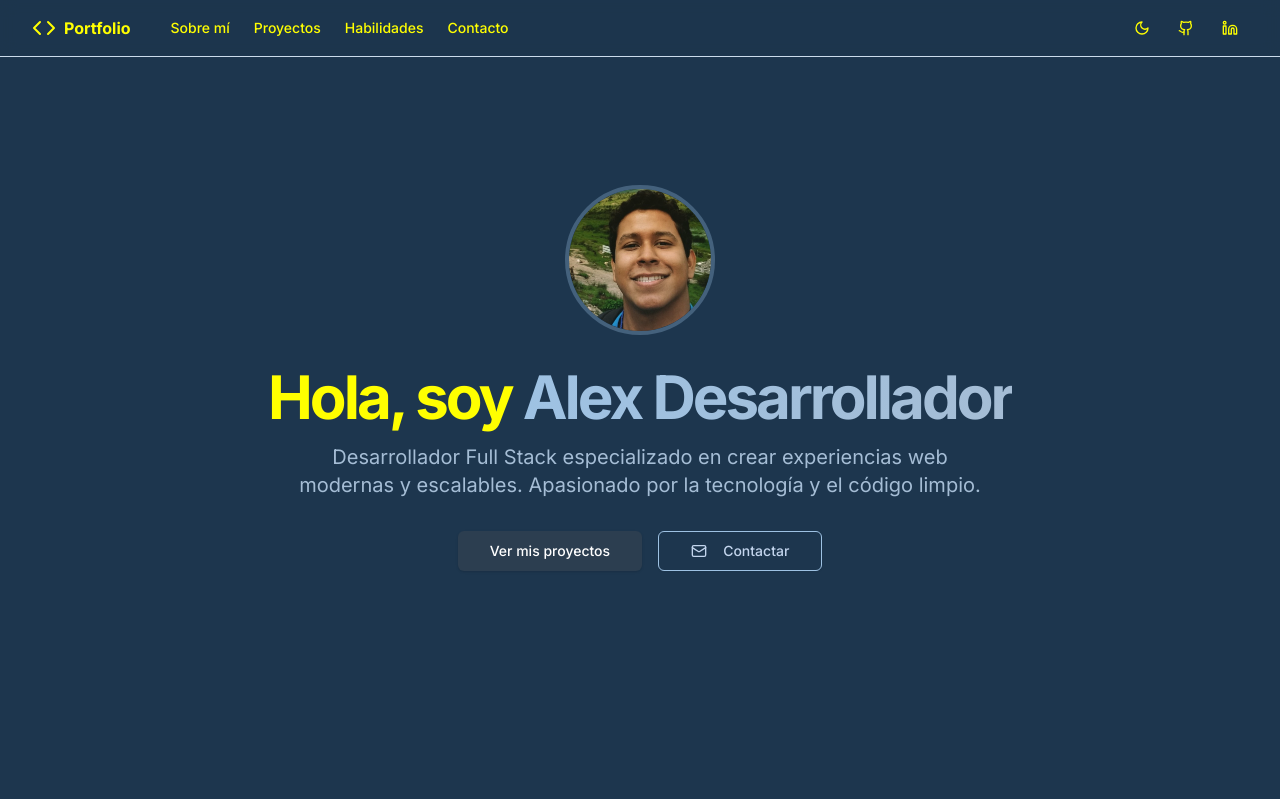
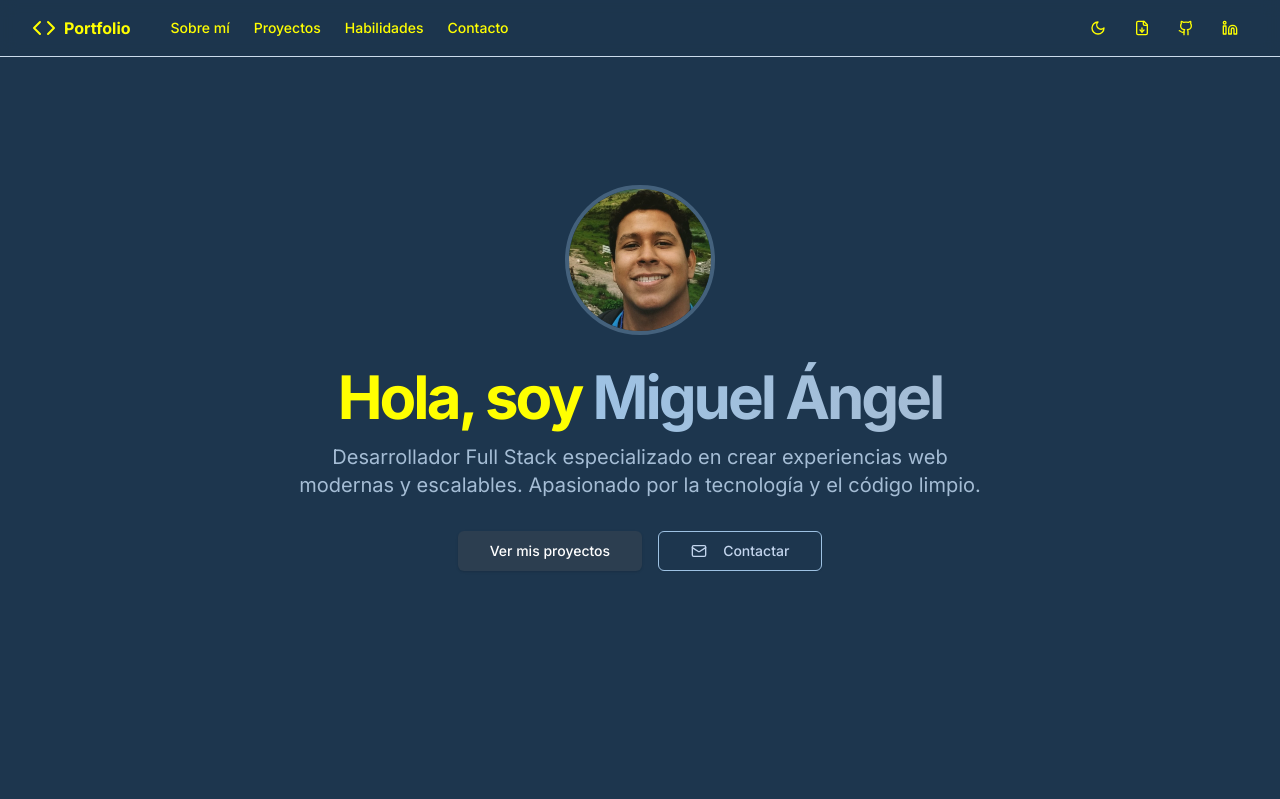
Before and after one commit to MikeGsus/mikegsus.github.io, a Next.js app: page / in a window 1280 px wide. Shown: the top 799 px of the page. Built offline with nearby package versions, Linux system fonts and the light colour scheme.

Commit message:
feat: update portfolio with new CV link and personal details

```diff
--- a/app/page.tsx
+++ b/app/page.tsx
@@ -3,7 +3,7 @@
 import { Badge } from "@/components/ui/badge"
 import { Button } from "@/components/ui/button"
 import { Card, CardContent, CardDescription, CardHeader, CardTitle } from "@/components/ui/card"
-import { Github, Linkedin, Mail, ExternalLink, Code, Database, Globe, Smartphone } from "lucide-react"
+import { Github, Linkedin, Mail, ExternalLink, Code, Database, Globe, Smartphone, FileDown } from "lucide-react"
 import Image from "next/image"
 import Link from "next/link"
 import { ThemeToggle } from "@/components/theme-toggle"
@@ -37,13 +37,19 @@ export default function Portfolio() {
           <div className="flex flex-1 items-center justify-end space-x-2">
             <ThemeToggle />
             <Button variant="ghost" size="icon" asChild>
-              <Link href="https://github.com" target="_blank">
+              <Link href="https://drive.google.com/file/d/1iKA6exN48q5wZM2cXD4ze8QIm6kApst3/view?usp=drive_link" target="_blank">
+                <FileDown className="h-4 w-4" />
+                <span className="sr-only">CV</span>
+              </Link>
+            </Button>
+            <Button variant="ghost" size="icon" asChild>
+              <Link href="https://github.com/MikeGsus" target="_blank">
                 <Github className="h-4 w-4" />
                 <span className="sr-only">GitHub</span>
               </Link>
             </Button>
             <Button variant="ghost" size="icon" asChild>
-              <Link href="https://linkedin.com" target="_blank">
+              <Link href="https://www.linkedin.com/in/miguelgsus/" target="_blank">
                 <Linkedin className="h-4 w-4" />
                 <span className="sr-only">LinkedIn</span>
               </Link>
@@ -70,7 +76,7 @@ export default function Portfolio() {
               <h1 className="text-4xl font-bold tracking-tighter sm:text-5xl md:text-6xl">
                 Hola, soy{" "}
                 <span className="bg-gradient-to-r from-accent-400 to-secondary-300 bg-clip-text text-transparent">
-                  Alex Desarrollador
+                  Miguel Ángel
                 </span>
               </h1>
               <p className="mx-auto max-w-[700px] text-lg text-muted-foreground md:text-xl">
@@ -252,19 +258,25 @@ export default function Portfolio() {
             </p>
             <div className="flex flex-col sm:flex-row gap-4 justify-center">
               <Button size="lg" asChild>
-                <Link href="mailto:alex@ejemplo.com">
+                <Link href="mailto:mike08ahj@hotmail.com">
                   <Mail className="mr-2 h-4 w-4" />
-                  alex@ejemplo.com
+                  mike08ahj@hotmail.com
                 </Link>
               </Button>
               <Button variant="outline" size="lg" asChild>
-                <Link href="https://linkedin.com" target="_blank">
+                <Link href="https://drive.google.com/file/d/1iKA6exN48q5wZM2cXD4ze8QIm6kApst3/view?usp=drive_link" target="_blank">
+                <FileDown className="mr-2 h-4 w-4" />
+                  Descargar CV
+                </Link>
+              </Button>
+              <Button variant="outline" size="lg" asChild>
+                <Link href="https://www.linkedin.com/in/miguelgsus/" target="_blank">
                   <Linkedin className="mr-2 h-4 w-4" />
                   LinkedIn
                 </Link>
               </Button>
               <Button variant="outline" size="lg" asChild>
-                <Link href="https://github.com" target="_blank">
+                <Link href="https://github.com/MikeGsus" target="_blank">
                   <Github className="mr-2 h-4 w-4" />
                   GitHub
                 </Link>
@@ -280,9 +292,9 @@ export default function Portfolio() {
           <div className="flex flex-col md:flex-row justify-between items-center">
             <div className="flex items-center space-x-2 mb-4 md:mb-0">
               <Code className="h-5 w-5" />
-              <span className="font-semibold">Alex Desarrollador</span>
+              <span className="font-semibold">Miguel Ángel</span>
             </div>
-            <p className="text-sm text-muted-foreground">© 2024 Todos los derechos reservados. Hecho con ❤️ y Next.js</p>
+            <p className="text-sm text-muted-foreground">© 2025 Todos los derechos reservados. Hecho con ❤️ y Next.js</p>
           </div>
         </div>
       </footer>
```
